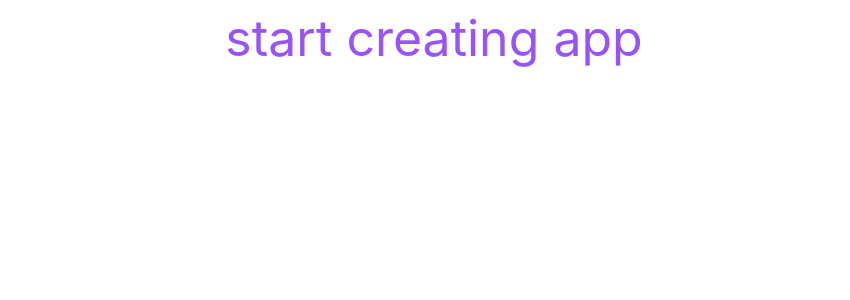
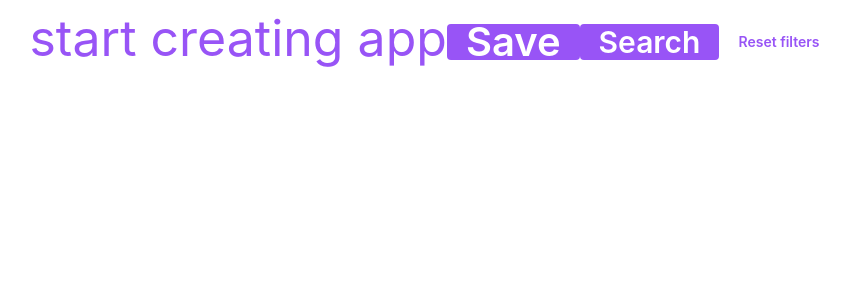
Before and after one commit to AngelinaStalnaya/Movie-search-App, a React (Create React App) app: page / in a window 1280 px wide. Shown: the top 300 px of the page, without its empty margins (206-1056 px from the left). Built offline with nearby package versions, Linux system fonts and the light colour scheme.

Commit message:
UI buttons added

```diff
--- a/postcss.config.cjs
+++ /dev/null
@@ -1,14 +0,0 @@
-module.exports = {
-    plugins: {
-      'postcss-preset-mantine': {},
-      'postcss-simple-vars': {
-        variables: {
-          'mantine-breakpoint-xs': '36em',
-          'mantine-breakpoint-sm': '48em',
-          'mantine-breakpoint-md': '62em',
-          'mantine-breakpoint-lg': '75em',
-          'mantine-breakpoint-xl': '88em',
-        },
-      },
-    },
-  };
--- a/src/App.js
+++ b/src/App.js
@@ -1,11 +1,19 @@
 import classes from "./App.module.css";
 import { MantineProvider } from "@mantine/core";
 import theme from "./theme.js";
+import PrimaryBtnM from "./components/buttons/PrimaryBtnM.jsx";
+import PrimaryBtnS from "./components/buttons/PrimaryBtnS.jsx";
+import TextBtn from "./components/buttons/TextBtn.jsx";
 
 const App = () => {
   return (
     <MantineProvider theme={theme}>
-      <div className={classes.App}>start creating app</div>
+      <div className={classes.App}>
+        start creating app
+        <PrimaryBtnM></PrimaryBtnM>
+        <PrimaryBtnS> </PrimaryBtnS>
+        <TextBtn></TextBtn>
+      </div>
     </MantineProvider>
   );
 };
--- a/src/App.module.css
+++ b/src/App.module.css
@@ -1,6 +1,6 @@
 .App {
   text-align: center;
-  color: var(--mantine-color-purple_500_main-0);
+  color: var(--mantine-color-purple_500-0);
   font-size: 50px;
   font-family: var(--mantine-font-family);
 }
--- /dev/null
+++ b/src/components/buttons/Buttons.module.css
@@ -0,0 +1,44 @@
+.primaryBtnM {
+    background-color: var(--mantine-color-purple_500-1);
+    color: var(--mantine-color-my_white-1);
+    font-size: 40px;
+    transition: background-color 0.3s ease-in-out;
+}
+
+.primaryBtnM:hover, .primaryBtnS:hover {
+    background-color: var(--mantine-color-purple_400-1);
+}
+
+.primaryBtnM:active, .primaryBtnS:active {
+    background-color: var(--mantine-color-purple_600-1);
+}
+
+
+.primaryBtnS {
+    background-color: var(--mantine-color-purple_500-1);
+    color: var(--mantine-color-my_white-1);
+    font-size: 30px;
+    transition: background-color 0.3s ease-in-out;
+}
+
+
+.textBtn {
+    background-color: transparent;
+    color: var(--mantine-color-purple_500-1);
+    transition: color 0.3s ease-in-out;
+}
+
+.textBtn:hover {
+    color: var(--mantine-color-purple_400-1);
+    background-color: transparent;
+}
+
+.textBtn:active {
+    color: var(--mantine-color-purple_600-1);
+    background-color: transparent;
+}
+
+.textBtn:disabled {
+    color: var(--mantine-color-grey_600-1);
+    background-color: transparent;
+}
--- /dev/null
+++ b/src/components/buttons/PrimaryBtnM.jsx
@@ -0,0 +1,13 @@
+import React from "react";
+import { Button } from "@mantine/core";
+import classes  from "./Buttons.module.css";
+
+const PrimaryBtnM = () => {
+  return (
+    <Button className={classes.primaryBtnM} variant="filled">
+      Save
+    </Button>
+  );
+};
+
+export default PrimaryBtnM;
--- /dev/null
+++ b/src/components/buttons/PrimaryBtnS.jsx
@@ -0,0 +1,13 @@
+import React from "react";
+import { Button } from "@mantine/core";
+import classes  from "./Buttons.module.css";
+
+const PrimaryBtnS = () => {
+  return (
+    <Button className={classes.primaryBtnS} variant="filled">
+      Search
+    </Button>
+  );
+};
+
+export default PrimaryBtnS;
--- /dev/null
+++ b/src/components/buttons/TextBtn.jsx
@@ -0,0 +1,13 @@
+import React from "react";
+import { Button } from "@mantine/core";
+import classes  from "./Buttons.module.css";
+
+const TextBtn = () => {
+  return (
+    <Button className={classes.textBtn} variant="filled">
+      Reset filters
+    </Button>
+  );
+};
+
+export default TextBtn;
--- a/src/theme.js
+++ b/src/theme.js
@@ -3,7 +3,7 @@ import { colorsTuple, createTheme } from "@mantine/core";
 
 const theme = createTheme({
   fontFamily: 'Inter, sans-serif',
-  primaryColor: 'purple_500_main',
+  primaryColor: 'purple_500',
   cursorType: 'pointer',
   headings: {
     fontFamily: 'Inter, sans-serif',
@@ -31,7 +31,7 @@ const theme = createTheme({
     purple_200: colorsTuple('#e5d5fa'),
     purple_300: colorsTuple('#d1b4f8'),
     purple_400: colorsTuple('#bd93f7'),
-    purple_500_main: colorsTuple('#9854f6'),
+    purple_500: colorsTuple('#9854f6'),
     purple_600: colorsTuple('#541f9d'),
     my_yellow: colorsTuple('#fab005'),
   }
```
